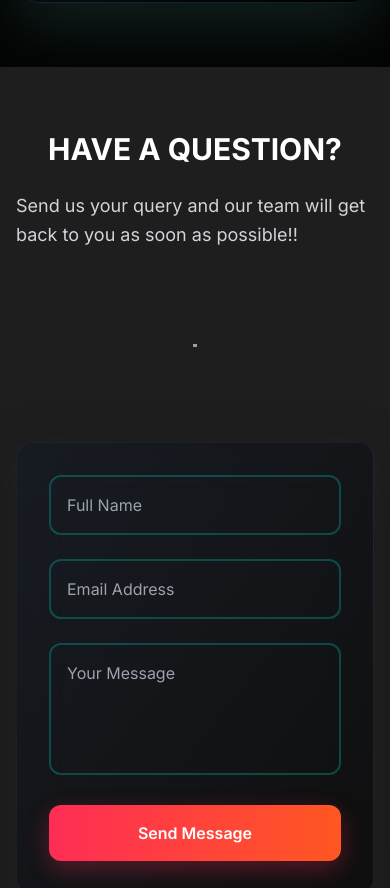
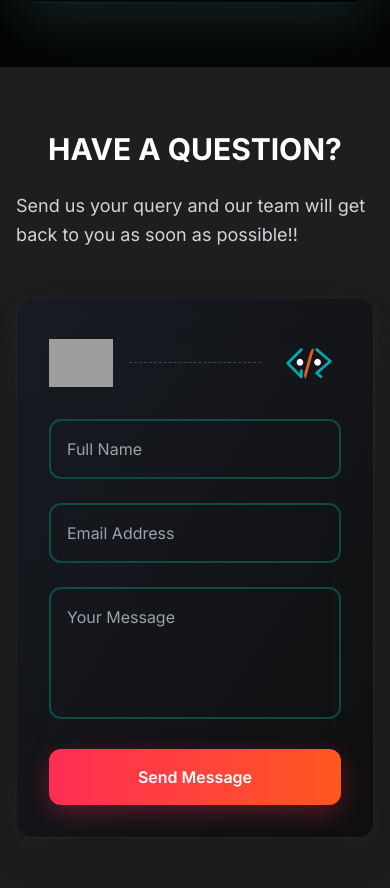
Before and after one commit to GEEK-ROOM-KIET/geekroom-kiet, a Next.js app: page / in a window 390 px wide. Shown: the part 6264-7152 px from the top of the page. Built offline with nearby package versions, Linux system fonts and the light colour scheme; grey boxes are pictures that could not be loaded.

Commit message:
Updated contact form centered form, moved heading, added logo section

```diff
--- a/src/components/ContactSection.tsx
+++ b/src/components/ContactSection.tsx
@@ -73,7 +73,7 @@ export default function ContactSection() {
       }}
     >
       <div className="container mx-auto px-4 md:px-6">
-        <div className="flex flex-col md:flex-row items-center justify-between gap-12">
+        <div className="flex flex-col items-center justify-center gap-12">
           {/* Left side content */}
           <div className="w-full md:w-1/3 space-y-6 order-1">
             {!isClient || !isMobile ? (
@@ -91,28 +91,42 @@ export default function ContactSection() {
             </p>
           </div>
 
-          {/* Middle Image */}
-          <div className="w-1 md:w-1/4 order-2 flex justify-center">
-            <div className="relative w-24 h-24 md:w-20 md:h-20">
-              <Image
-                src="/emailc.png"
-                alt="Contact Us"
-                fill
-                className="object-contain rounded-lg"
-                priority
-              />
-            </div>
-          </div>
+
 
           {/* Right side form */}
           <div className="w-full md:w-2/5 order-3">
+
             <form
               onSubmit={handleSubmit}
-              className="space-y-6 p-8 rounded-2xl bg-gradient-to-br from-gray-900/50 to-black/50 backdrop-blur-xl border border-gray-700/30"
+              className="space-y-6 p-8 rounded-2xl  bg-gradient-to-br from-gray-900/50 to-black/50 backdrop-blur-xl border border-gray-700/30"
               style={{
                 boxShadow: '0 20px 60px rgba(0, 0, 0, 0.3), 0 8px 30px rgba(255, 255, 255, 0.05)',
               }}
             >
+              {/* Middle Image */}
+              <div className="w-full flex items-center justify-center mb-6 gap-4">
+                <div className="relative w-16 h-16 md:w-20 md:h-20">
+                  <Image
+                    src="/emailc.png"
+                    alt="Contact Us"
+                    fill
+                    className="object-contain rounded-lg"
+                    priority
+                  />
+                </div>
+
+                <hr className="flex-1 border-gray-500/50 border-dashed" />
+
+                <div className="relative w-16 h-16 md:w-20 md:h-20">
+                  <Image
+                    src="/logo.png"
+                    alt="geekroom logo"
+                    fill
+                    className="object-contain rounded-lg"
+                    priority
+                  />
+                </div>
+              </div>
               <div>
                 <input
                   type="text"
```
